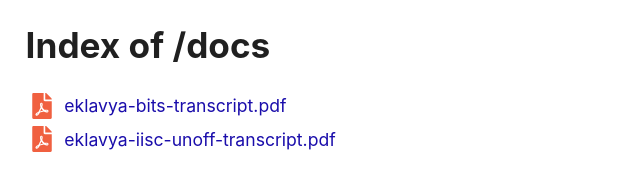
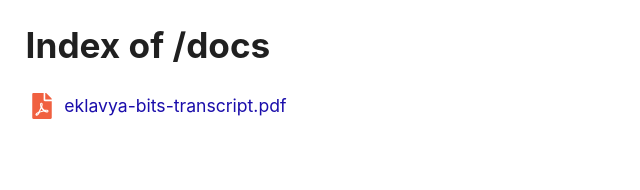
Before and after one commit to sharmaeklavya2/dl, a plain HTML site: page docs/index.html in a window 1280 px wide. Shown: the whole page, without its empty margins (0-640 px from the left). Drawn offline with Linux system fonts and the light colour scheme.

Commit message:
docs: remove old

```diff
--- a/docs/index.html
+++ b/docs/index.html
@@ -14,10 +14,6 @@
 <span class="icon"></span>
 <a href="eklavya-bits-transcript.pdf">eklavya-bits-transcript.pdf</a>
 </li>
-<li class="pdf">
-<span class="icon"></span>
-<a href="eklavya-iisc-unoff-transcript.pdf">eklavya-iisc-unoff-transcript.pdf</a>
-</li>
 </ul>
 </body>
 </html>
```
Also changed, not shown: 1 other file.
